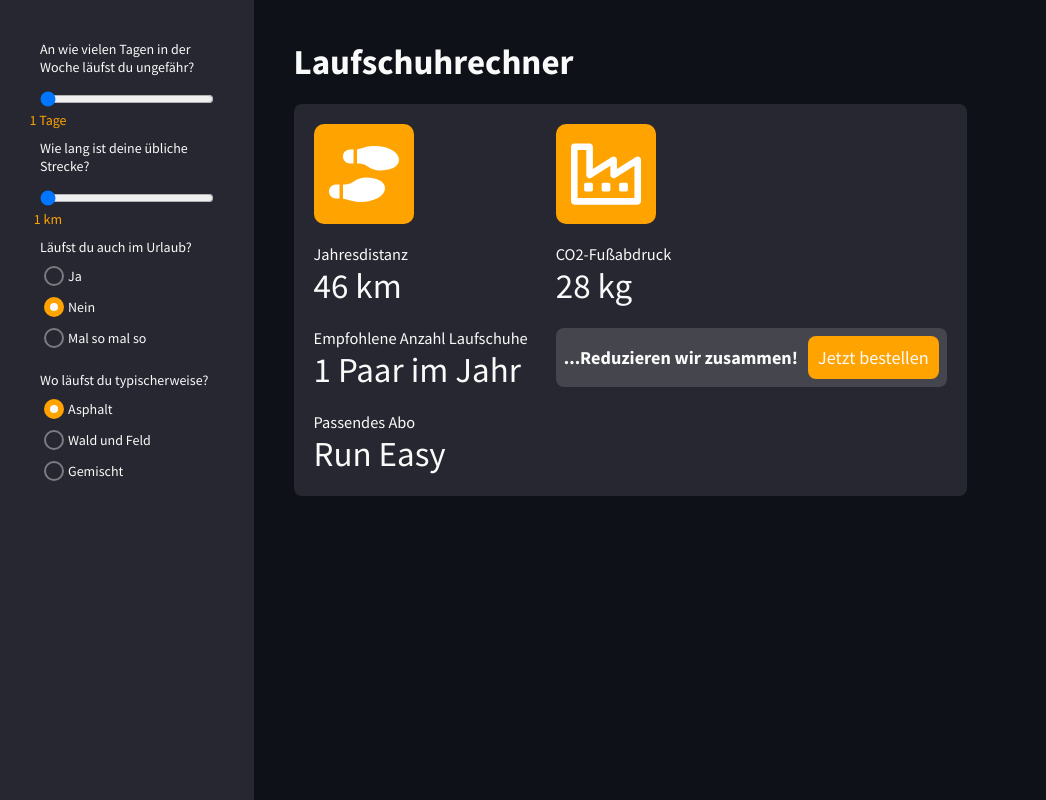
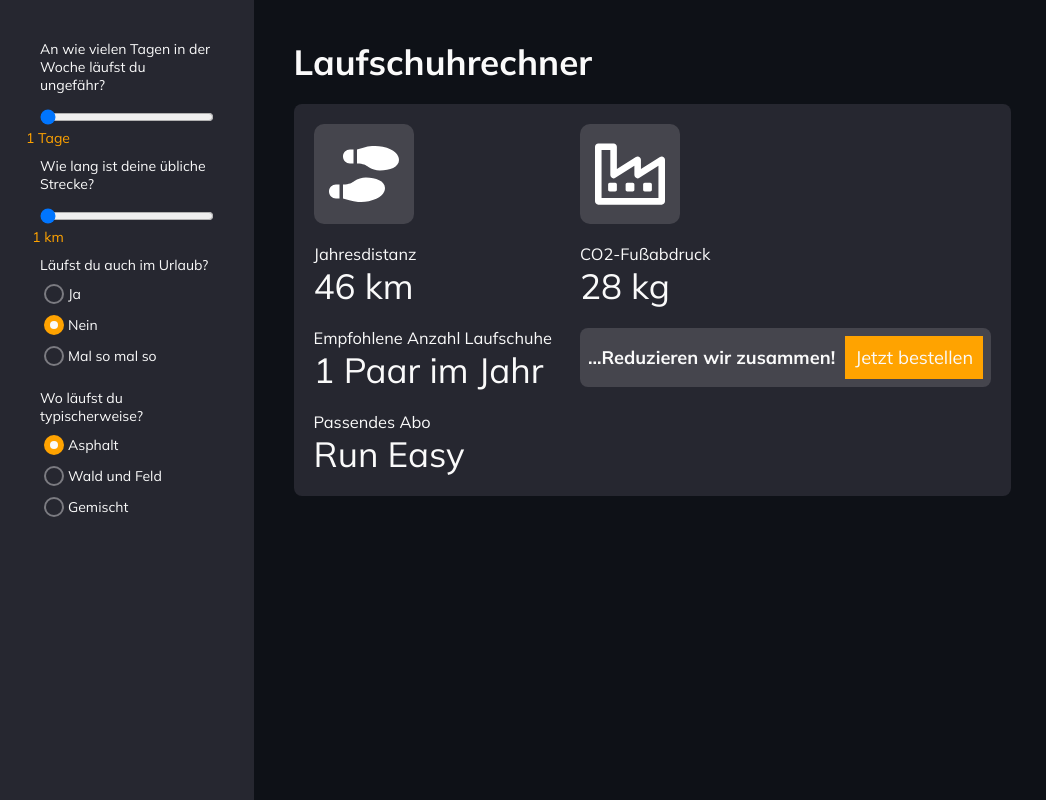
Before and after one commit to CinatitBR/shoe-calculator, a React (Create React App) app: page / in a window 1280 px wide. Shown: the whole page, without its empty margins (0-1046 px from the left). Built offline with nearby package versions, Linux system fonts and the light colour scheme.

Commit message:
Update styles

```diff
--- a/public/index.html
+++ b/public/index.html
@@ -12,12 +12,10 @@
       work correctly both with client-side routing and a non-root public URL.
       Learn how to configure a non-root public URL by running `npm run build`.
     -->
-    <!-- Global style -->
-    <link rel="stylesheet" href="./global.css">
     <!-- Fonts -->
     <link rel="preconnect" href="https://fonts.googleapis.com">
     <link rel="preconnect" href="https://fonts.gstatic.com" crossorigin>
-    <link href="https://fonts.googleapis.com/css2?family=Source+Sans+Pro:wght@400;700&display=swap" rel="stylesheet">
+    <link href="https://fonts.googleapis.com/css2?family=Mulish:wght@400;700&display=swap" rel="stylesheet">
     <title>Calculation tool</title>
   </head>
   <body>
--- a/src/App.css
+++ b/src/App.css
@@ -13,6 +13,7 @@
   width: 100%;
   height: 100%;
   padding: 40px;
+  text-align: left !important;
 
   display: flex;
   flex-direction: column;
@@ -52,7 +53,7 @@
 .info-item .imageWrapper {
   width: 100px;
   height: 100px;
-  background-color: var(--orange-light);
+  background-color: var(--gray-2);
   border-radius: 10px;
 
   display: flex;
@@ -91,7 +92,6 @@
   font-weight: 400;
   background-color: var(--orange-light);
   padding: 10px;
-  border-radius: 8px;
 }
 
 .info-field .title {
--- a/src/App.js
+++ b/src/App.js
@@ -6,8 +6,8 @@
 import shoeSvg from './assets/shoe.svg'
 import industrySvg from './assets/industry.svg'
 
+import './global.css'
 import './App.css'
-
 
 const getSurvivalTime = (trailType) => {
   switch (trailType) {
--- a/src/components/ShoeForm/style.css
+++ b/src/components/ShoeForm/style.css
@@ -1,5 +1,6 @@
 .shoeForm {
   width: min(300px, 100%);
+  text-align: left !important;
 }
 
 .field-list {
--- a/public/global.css
+++ b/src/global.css
@@ -2,6 +2,7 @@
   --background-light: #262730;
   --background-dark: #0e1117;
   --gray: #7b7b81;
+  --gray-2: #45454D;
   --orange: #ff4b4b;
   --orange-light: #ffa300;
   --white: #fafafa;
@@ -15,7 +16,8 @@
   padding: 0;
   margin: 0;
   box-sizing: border-box;
-  font-family: 'Source Sans Pro', sans-serif;
+  /* font-family: 'Source Sans Pro', sans-serif; */
+  font-family: 'Mulish', sans-serif;
 }
 
 html {
```
